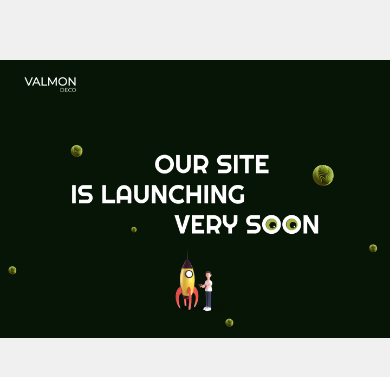
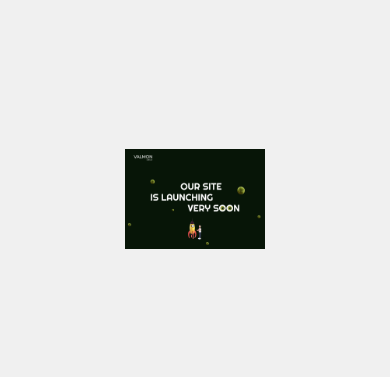
Before and after one commit to Valutz24/ComingSoon, a plain HTML site: page index.html in a window 390 px wide. Shown: the part 221-598 px from the top of the page. Drawn offline with Linux system fonts and the light colour scheme.

Commit message:
Update style.css

```diff
--- a/style.css
+++ b/style.css
@@ -14,6 +14,13 @@ body {
 }
 
 img {
-    width: 100%;
+    max-width: 100%;
     height: auto;
+    width: auto\9;
 }
+
+@media (max-width: 767px) {
+    img {
+        max-height: 100px;
+    }
+}
```
